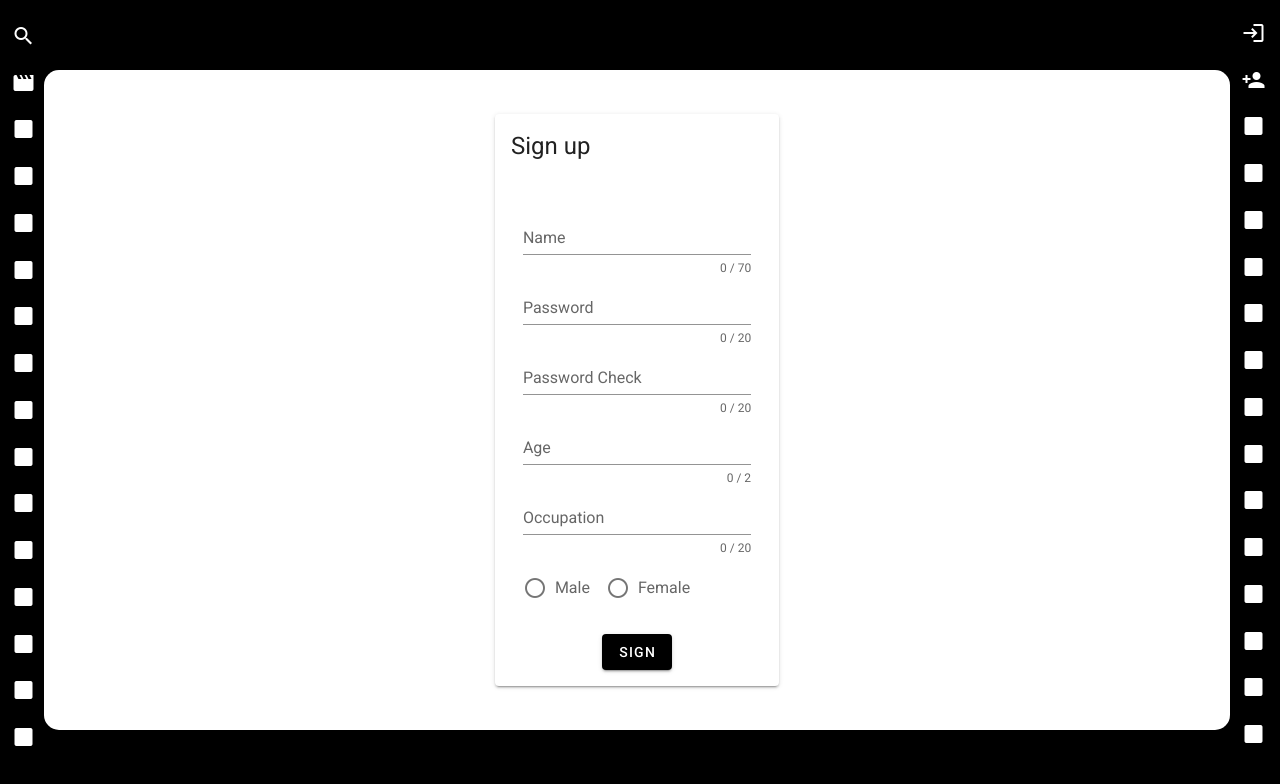
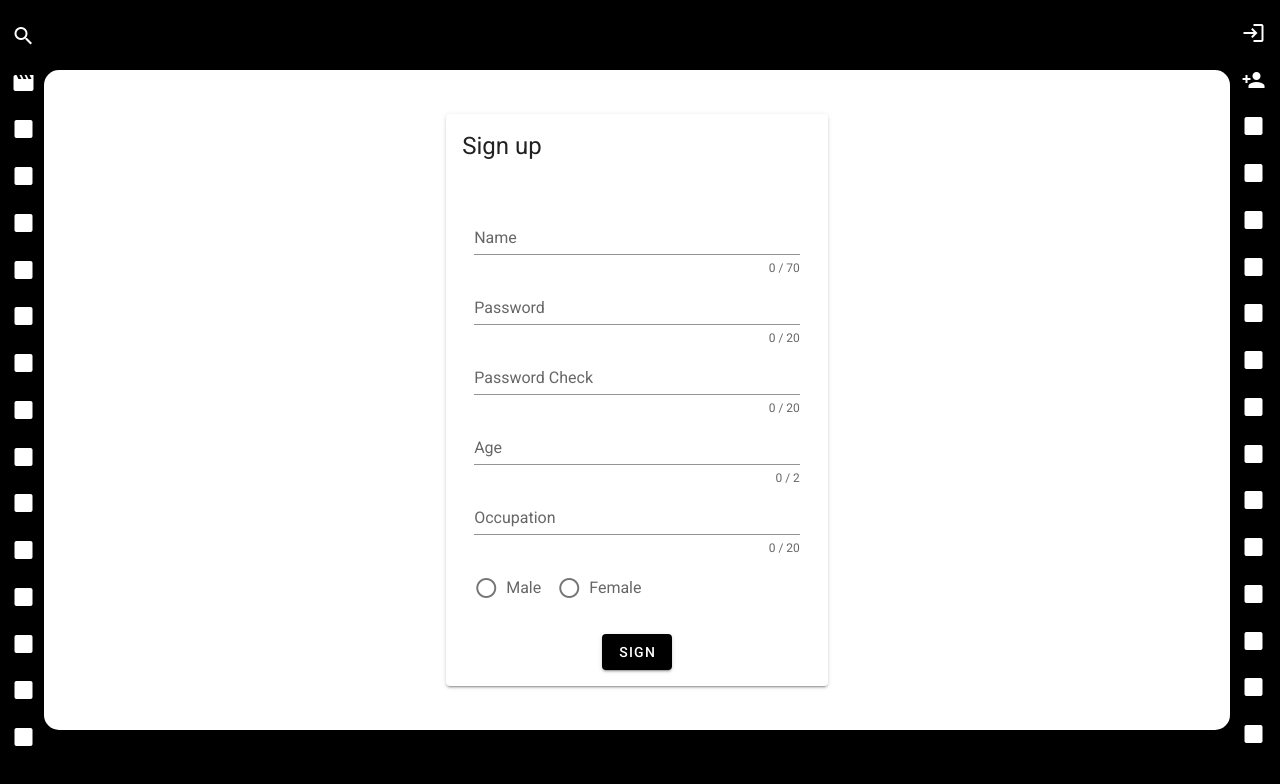
Before and after one commit to gospel306/Movie_recommend, a Vue app in the folder frontend/: page /signup in a window 1280 px wide. Shown: the top 784 px of the page. Built offline with nearby package versions, Linux system fonts and the light colour scheme; what vue-session would draw is missing.

Commit message:
[수장] 로그인, 회원가입 창 크기 확대
Former-commit-id: 708272cbf6a17710625718f47883985873b9c403

```diff
--- a/frontend/src/views/LoginPage.vue
+++ b/frontend/src/views/LoginPage.vue
@@ -1,7 +1,7 @@
 <template>
     <v-container grid-list-md>
       <v-layout row wrap align-center text-center justify-center fill-height>
-        <v-flex xs2>
+        <v-flex xs3>
           <v-card class="login-card">
             <v-card-title>
               <span class="headline">Login</span>
--- a/frontend/src/views/ProfilePage.vue
+++ b/frontend/src/views/ProfilePage.vue
@@ -1,7 +1,7 @@
 <template>
     <v-container class="profile">
         <v-layout row wrap>
-            <v-flex sm5 class="board">
+            <v-flex sm5z class="board">
                 <ProfileInfo></ProfileInfo>
             </v-flex>
             <v-flex sm5 class="board">
--- a/frontend/src/views/SignUpPage.vue
+++ b/frontend/src/views/SignUpPage.vue
@@ -1,7 +1,7 @@
 <template>
     <v-container grid-list-md>
       <v-layout row wrap align-center text-center justify-center fill-height>
-        <v-flex xs3>
+        <v-flex xs4>
           <v-card class="login-card">
             <v-card-title>
               <span class="headline">Sign up</span>
```
